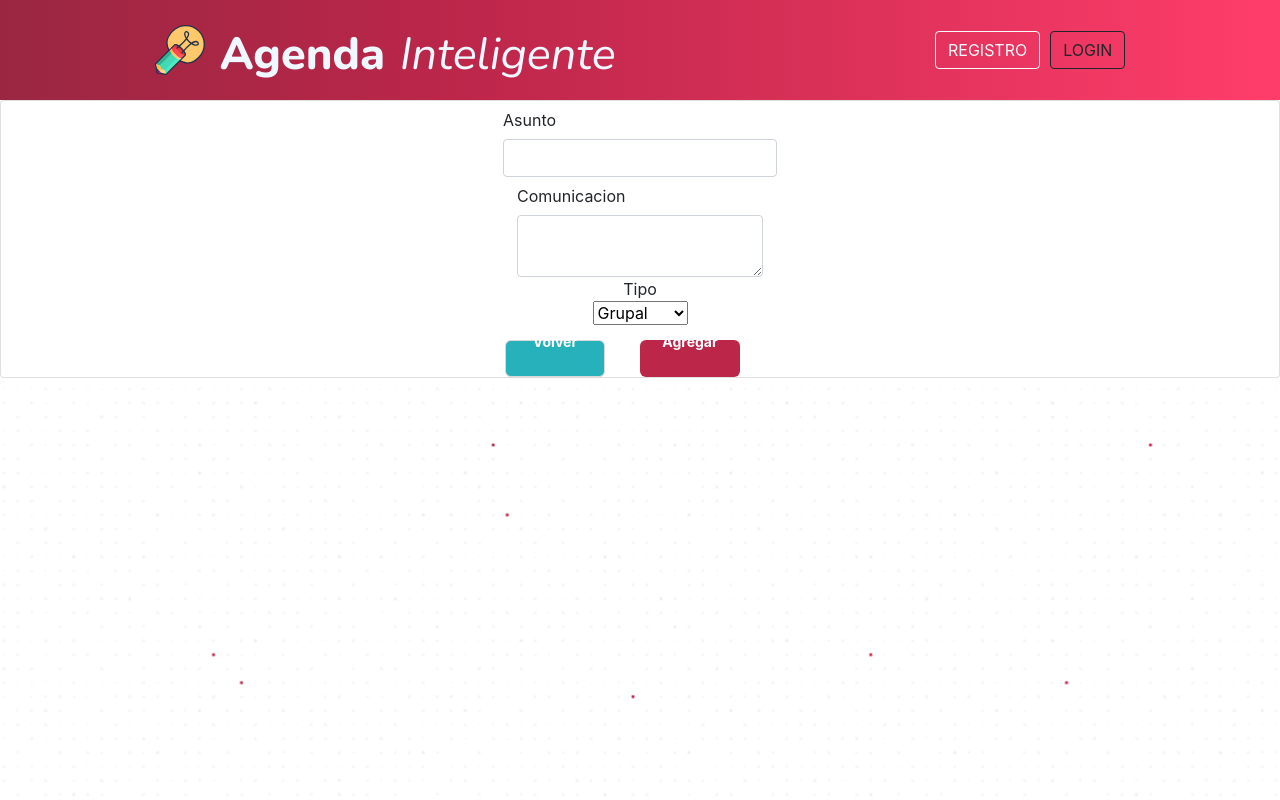
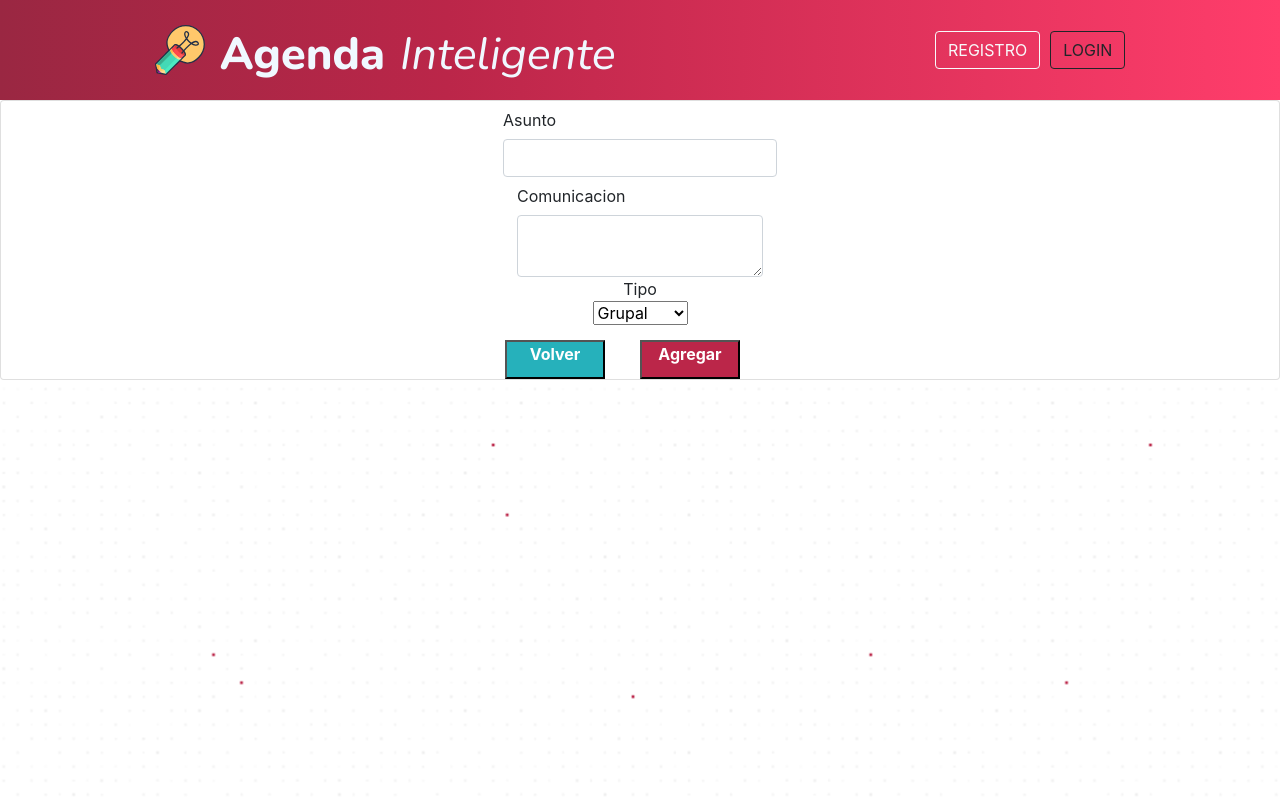
Before and after one commit to ycervantes1985/agenda_comunicacion, a React (Create React App) app in the folder client/: page /add-comunicacion in a window 1280 px wide. Built offline with nearby package versions, Linux system fonts and the light colour scheme.

Commit message:
modificacion del button

```diff
--- a/client/src/App.css
+++ b/client/src/App.css
@@ -102,6 +102,7 @@ margin-top: 10px;
   align-self: center;
   background-color: #26b1bb;
   width: 100px;
+  height: 25px;
   color: #fff;
   font-weight: bold;
 
@@ -114,6 +115,7 @@ margin-top: 10px;
   align-self: center;
   background-color: #bb2649;
   width: 100px;
+  height: 25px;
   color: #fff;
   font-weight: bold;
 }
--- a/client/src/components/ComunicacionForm.js
+++ b/client/src/components/ComunicacionForm.js
@@ -46,7 +46,9 @@ const ComunicacionForm = () => {
     });
 
     const addComunicacion = async (values) => {
-        try {
+
+        console.log("hola estoy en la funcion")
+         try {
 
                 const updateEstudiante = id ? await addComunicacionToEstudiante(id, values) : await addComunicacionToAllEstudiante(values)
                 Swal.fire('Se ha creado una comunicacion')
@@ -87,8 +89,8 @@ const ComunicacionForm = () => {
                             </Field>
                             {errors.tipo && touched.tipo ? <p>{errors.tipo}</p> : null}
                         <div>
-                            <Button onClick={goToBack}  className='btn-comBack' >Volver</Button>
-                            <Button type='submit' className='btn-comAdd' >Agregar</Button>
+                            <button onClick={goToBack}  className='btn-comBack' >Volver</button>
+                            <button type='submit' className='btn-comAdd' >Agregar</button>
                         </div>
                     </Form>
                 )}
--- a/client/src/services/users.services.js
+++ b/client/src/services/users.services.js
@@ -10,9 +10,9 @@ export const updateComunicacion = (id, comunicacion) => axios.put(`http://localh
 export const updateReadComunicacion = (id, comunicacion) => axios.put(`http://localhost:8000/api/user/comunicacionRead/${id}`, comunicacion);
 
 
-export const addComunicacionToEstudiante = (id, comunicacion) => axios.post(`http://localhost:8000/api/user/comunicacion/${id}`, comunicacion);
+export const addComunicacionToEstudiante = (id, comunicacion) => axios.put(`http://localhost:8000/api/user/comunicacion-add/${id}`, comunicacion);
 
-export const addComunicacionToAllEstudiante = ( comunicacion) => axios.put(`http://localhost:8000/api/user/comunicacion/`, comunicacion);
+export const addComunicacionToAllEstudiante = ( comunicacion) => axios.put(`http://localhost:8000/api/user/comunicacion-add/`, comunicacion);
 
 export const getComunicacionFromEstudiante = (id) => axios.get(`http://localhost:8000/api/user/comunicacion/${id}`);
 
```
Also changed, not shown: 1 other file (tests, documents, lock files or other folders).
